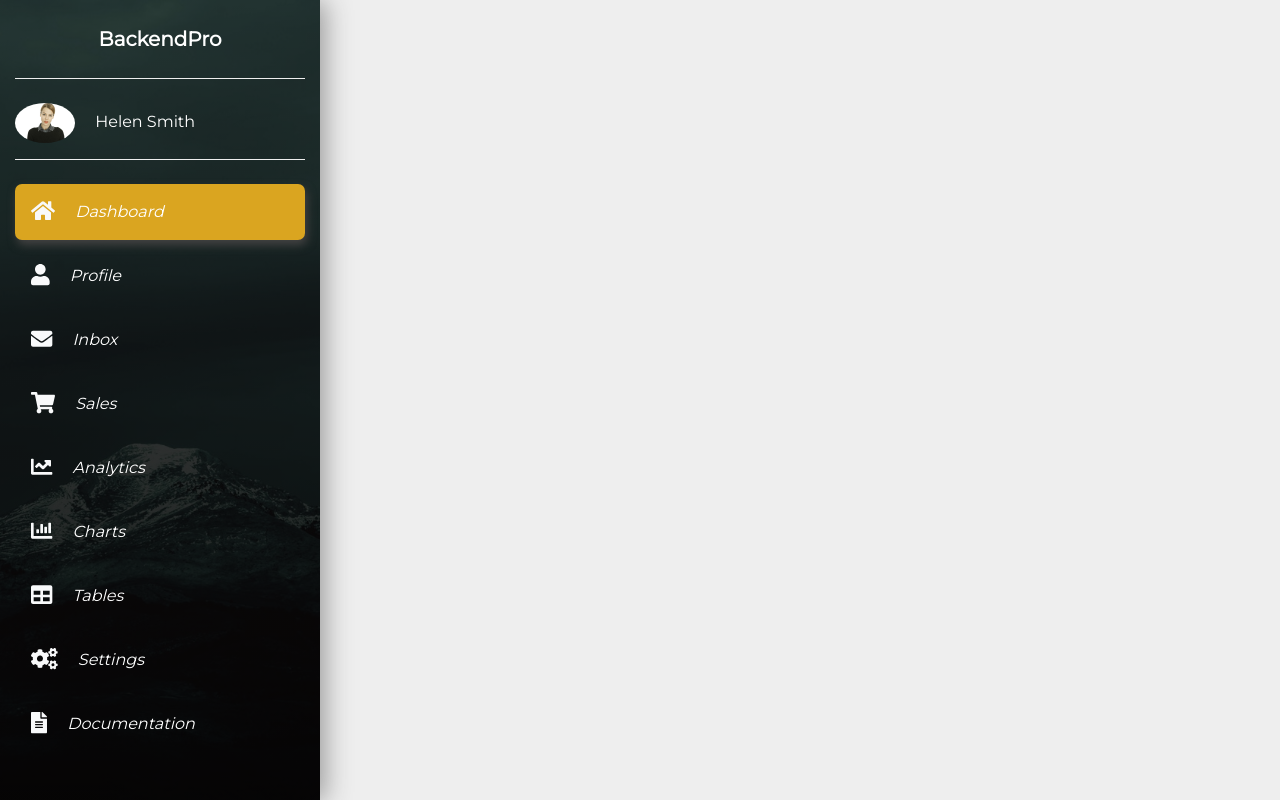
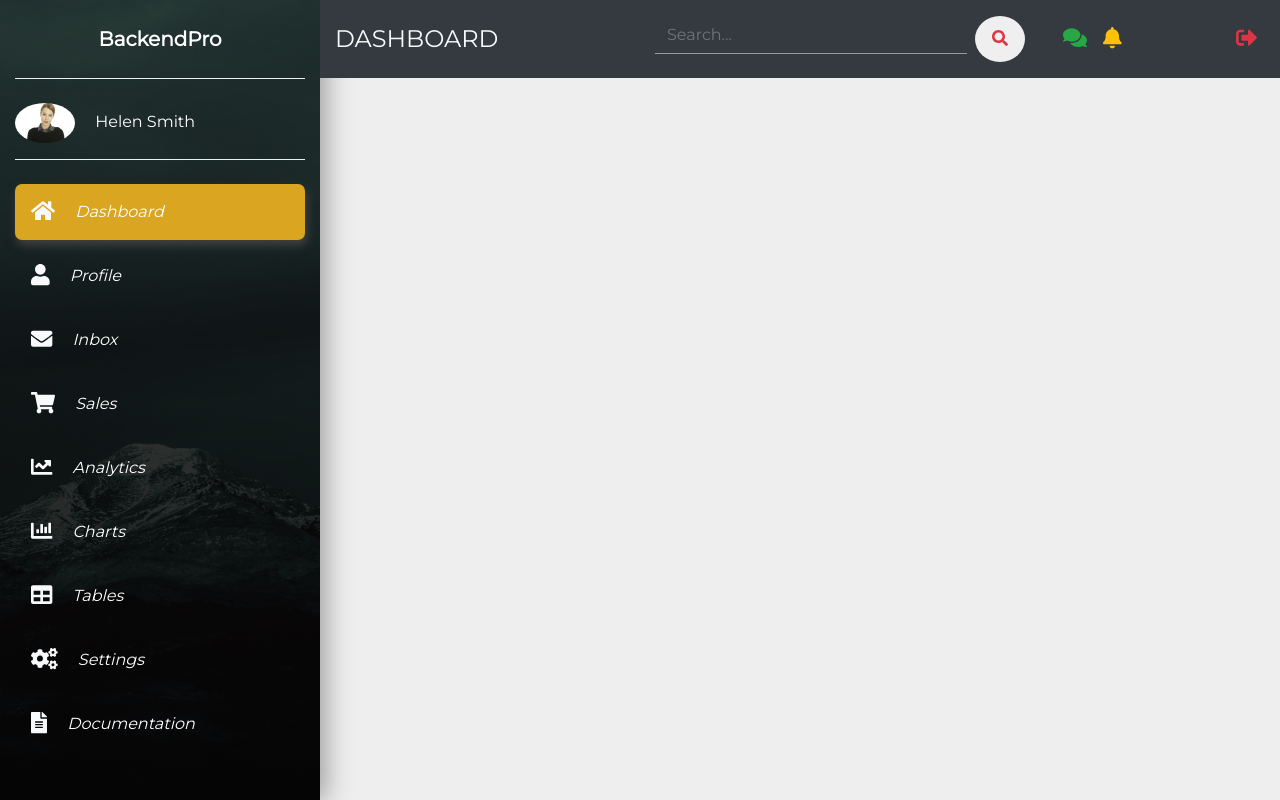
Before and after one commit to dnperera/company-admin-backend-dashboard, a plain HTML site: page index.html in a window 1280 px wide. Drawn offline with nearby package versions, Linux system fonts and the light colour scheme.

Commit message:
add top navbar layout and custom styles

```diff
--- a/index.html
+++ b/index.html
@@ -81,8 +81,42 @@
           </div>
           <!-- end of side bar -->
           <!-- top bar nav -->
-          <div class="col-lg-9">
+          <div class="col-lg-9 ml-auto bg-dark py-3 fixed-top">
+            <div class="row align-items-center">
+              <div class="col-md-4">
+                <h4 class="text-uppercase text-light mb-0">Dashboard</h4>
+              </div>
+              <div class="col-md-5">
+                <form>
+                  <div class="input-group">
+                    <input type="text" class="form-control search-input" placeholder="Search...">
+                    <button type="button" class="btn btn-white search-button ml-2">
+                      <i class="fas fa-search text-danger"></i>
+                    </button>
+                  </div>
+                </form>
+              </div>
+              <div class="col-md-3">
+                <ul class="navbar-nav">
+                  <li class="nav-item">
+                    <a href="#" class="nav-link">
+                      <i class="fas fa-comments text-success fa-lg"></i>
+                    </a>
+                  </li>
+                  <li class="nav-item">
+                    <a href="#" class="nav-link">
+                      <i class="fas fa-bell text-warning fa-lg"></i>
+                    </a>
+                  </li>
+                  <li class="nav-item ml-auto">
+                    <a href="#" class="nav-link">
+                      <i class="fas fa-sign-out-alt text-danger fa-lg"></i>
+                    </a>
+                  </li>
 
+                </ul>
+              </div>
+            </div>
           </div>
           <!-- end top bar nav -->
         </div>
--- a/style.css
+++ b/style.css
@@ -37,4 +37,28 @@ body {
   box-shadow: 2px 5px 20px #444343;
   transform: translateY(-2px);
 }
-/*cend  navbar side */
+/*end  navbar side */
+
+/* Top navbar */
+.search-input {
+  border: none;
+  border-radius: 0;
+  background: transparent;
+  border-bottom: 1px solid #999999;
+  transition: all 0.4s;
+}
+.search-input:focus {
+  background: #eee;
+  box-shadow: none;
+}
+.search-button {
+  border-radius: 50%;
+  padding: 10px 16px;
+  transition: all 0.4s;
+}
+.search-button:hover {
+  background-color: #999999;
+  transform: translateY(-2px);
+}
+
+/* End Top navbar */
```
